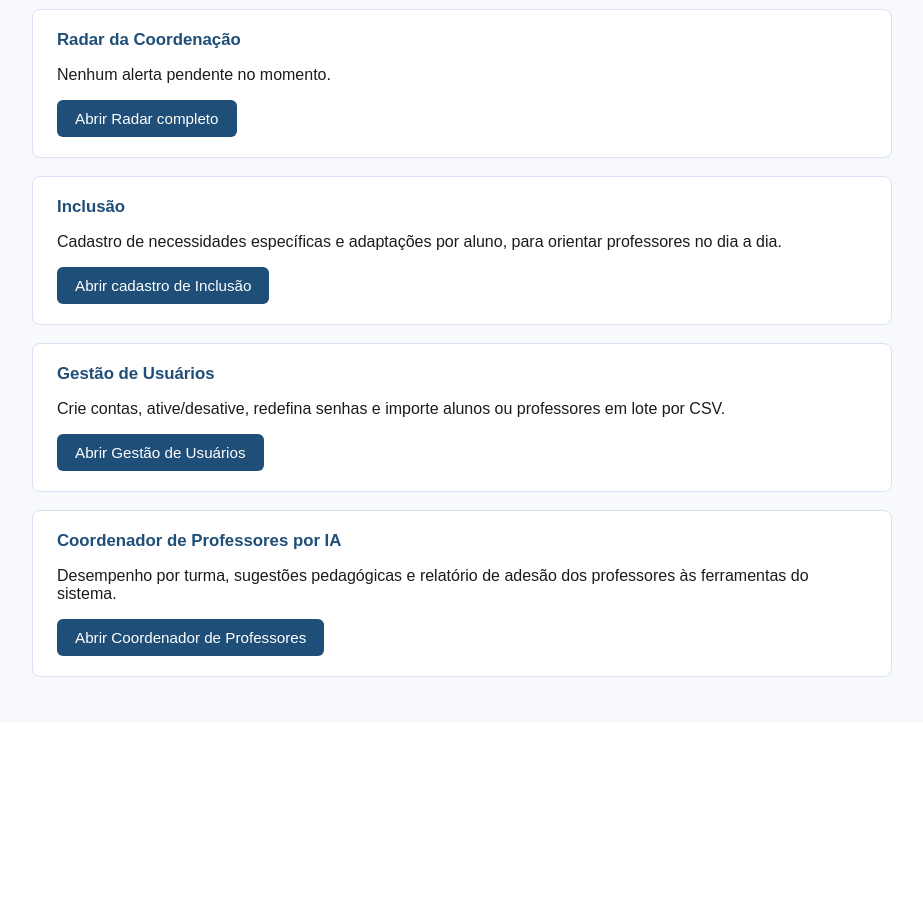
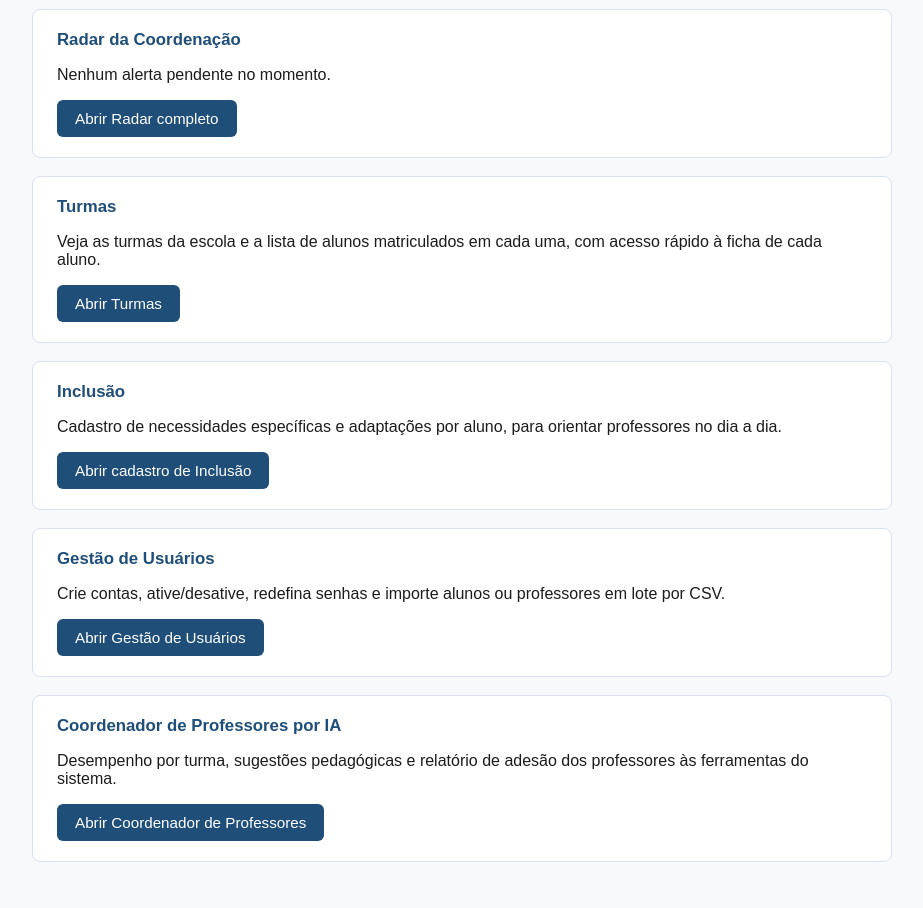
Before and after one commit to charlyjhone/aimedu-platform, a Flask app: template app/templates/dashboard_coordenacao.html in a window 1280 px wide. Shown: the part 199-1107 px from the top of the page, without its empty margins (178-1101 px from the left). Before the commit the page ends 876 px from the top, so only its background shows below. Run offline with Flask 3, Linux system fonts and the light colour scheme; the template is opened without the code that fills it, so the values that code supplies are empty; some libraries are stand-ins or nearby versions.

Commit message:
Add 'Turmas' section to dashboard template
Added a new card section for 'Turmas' with a description and link.

```diff
--- a/app/templates/dashboard_coordenacao.html
+++ b/app/templates/dashboard_coordenacao.html
@@ -22,6 +22,12 @@
 </div>
 
 <div class="card">
+  <h2>Turmas</h2>
+  <p>Veja as turmas da escola e a lista de alunos matriculados em cada uma, com acesso rápido à ficha de cada aluno.</p>
+  <a class="botao" href="{{ url_for('turmas.index') }}">Abrir Turmas</a>
+</div>
+
+<div class="card">
   <h2>Inclusão</h2>
   <p>Cadastro de necessidades específicas e adaptações por aluno, para orientar professores no dia a dia.</p>
   <a class="botao" href="{{ url_for('inclusao.index') }}">Abrir cadastro de Inclusão</a>
```
